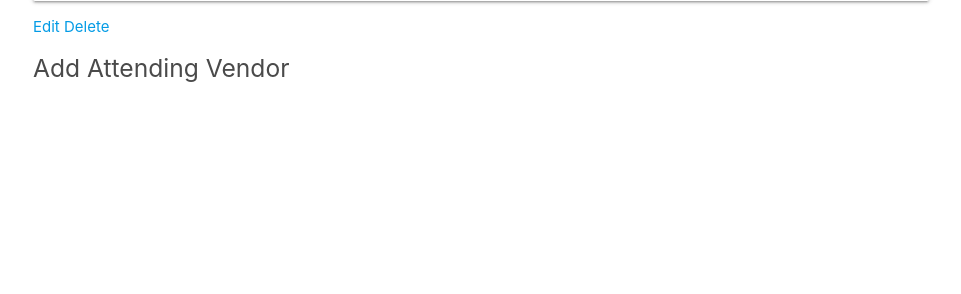
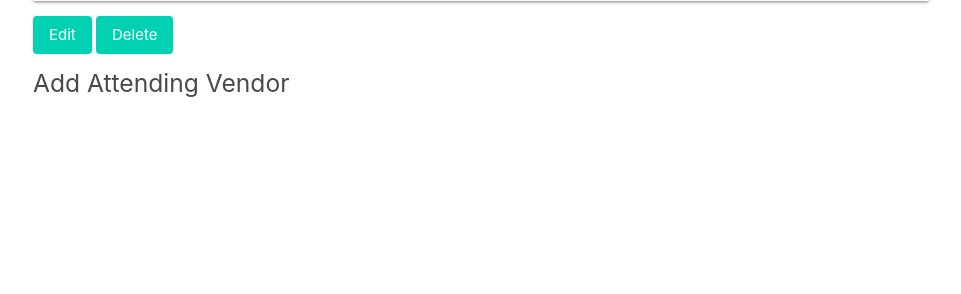
Before and after one commit to wfung14/Happenings, a Django app: template happeningconnoisseur/main_app/templates/events/detail.html in a window 1280 px wide. Shown: the part 345-639 px from the top of the page, without its empty margins (159-1120 px from the left). Run offline with Django 4.2, Linux system fonts and the light colour scheme; the template is opened without the code that fills it, so the values that code supplies are empty.

Commit message:
update styling for edit/delete button

```diff
--- a/happeningconnoisseur/main_app/templates/events/detail.html
+++ b/happeningconnoisseur/main_app/templates/events/detail.html
@@ -13,8 +13,8 @@
       </div>
     </div>
     <div class="card-action">
-      <a href="{% url 'events_update' event.id %}">Edit</a>
-      <a href="{% url 'events_delete' event.id %}">Delete</a>
+      <a href="{% url 'events_update' event.id %}"><input class="button is-primary" type="submit" value="Edit"></a>
+      <a href="{% url 'events_delete' event.id %}"><input class="button is-primary" type="submit" value="Delete"></a>
     </div>
     <div id="vendor__display">
       {% for vendor in event.vendors.all %}
```
Also changed, not shown: 1 other file.
